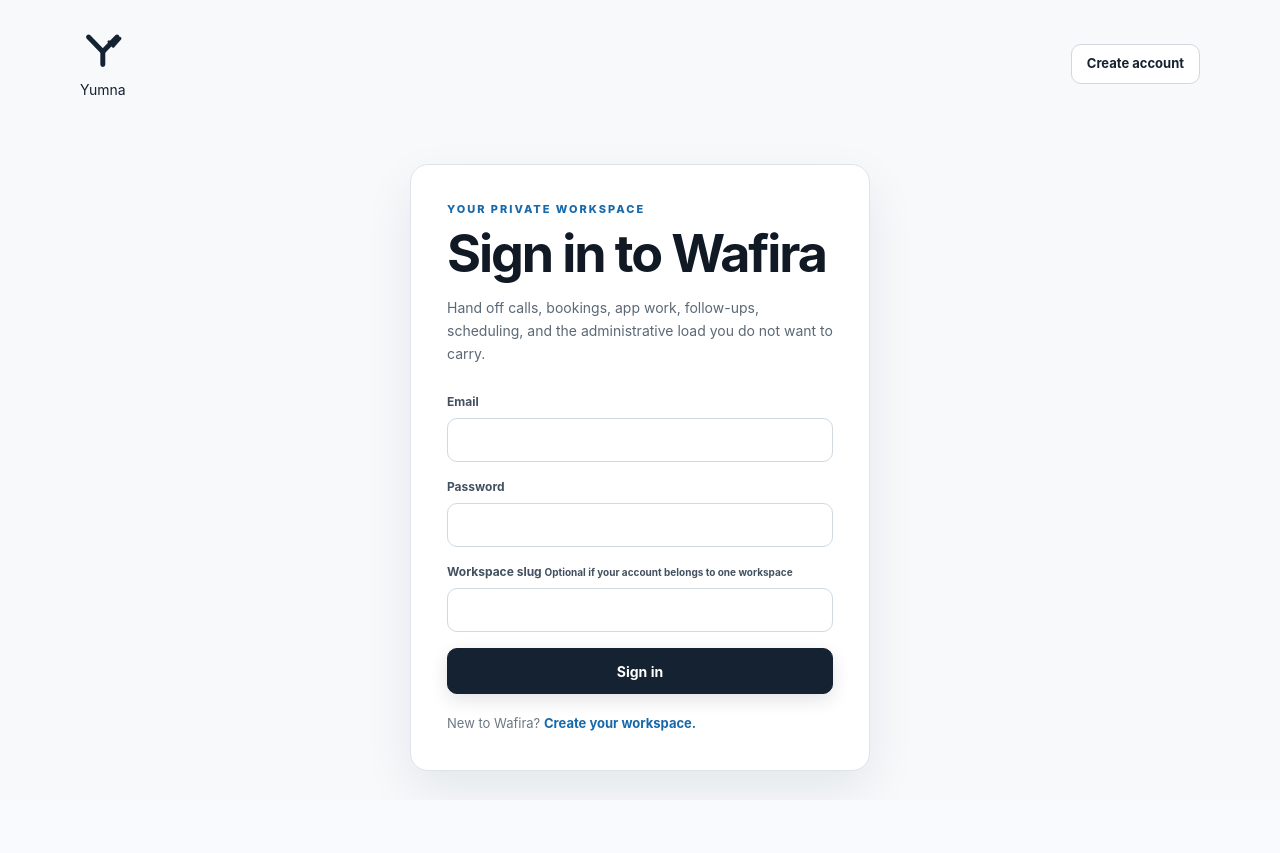
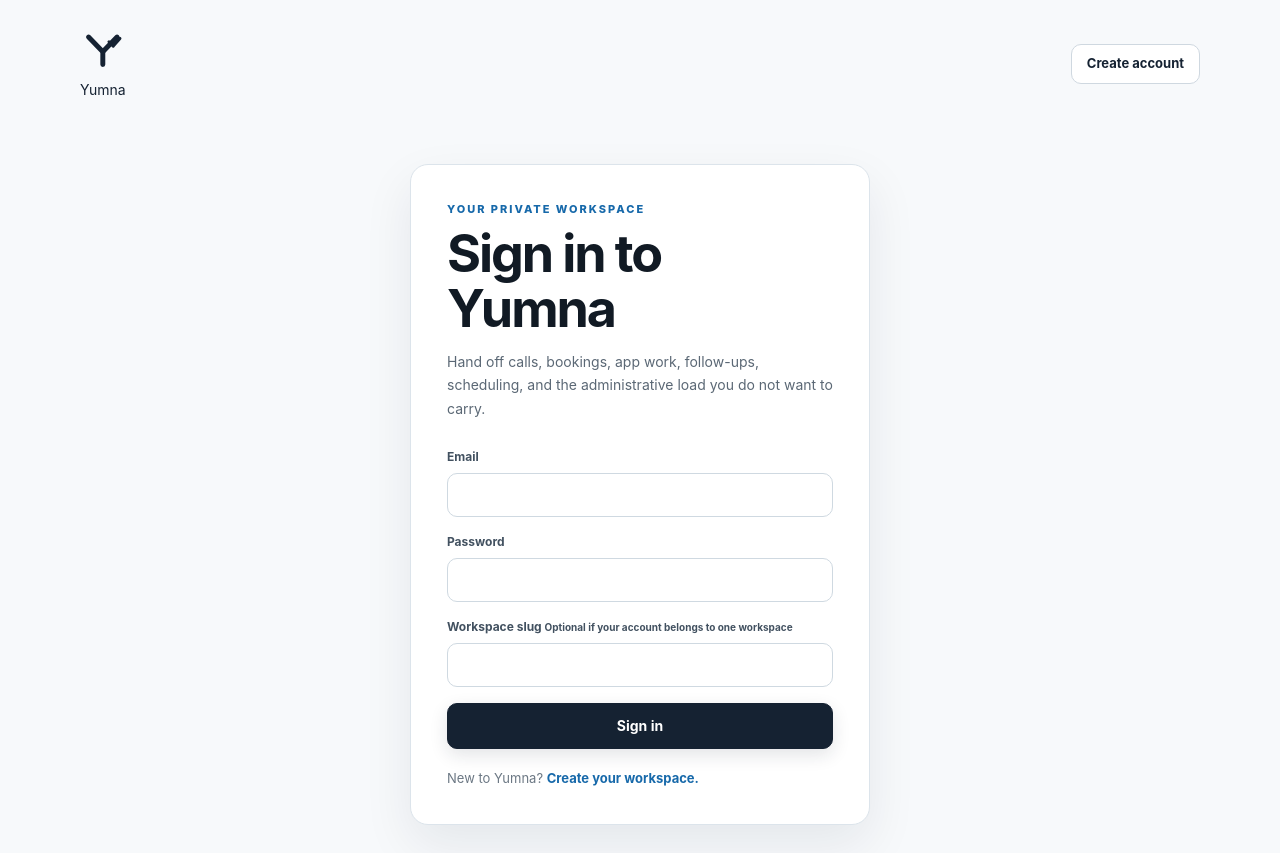
Before and after one commit to HamzaHefzy/hamzamain, a Next.js app: page /login in a window 1280 px wide. Before the commit the page ends 800 px from the top, so only its background shows below. Built offline with nearby package versions, Linux system fonts and the light colour scheme; no server answers.

Commit message:
Lock final Yumna brand identity

```diff
--- a/app/login/page.tsx
+++ b/app/login/page.tsx
@@ -12,15 +12,15 @@
   return (
     <div className="public-form-page">
       <header className="public-form-header">
-        <Link href="/" aria-label="Wafira home"><Logo /></Link>
+        <Link href="/" aria-label="Yumna home"><Logo /></Link>
         <Link href="/signup" className="m-button light compact">Create account</Link>
       </header>
       <main className="auth-card">
         <div className="m-kicker">Your private workspace</div>
-        <h1>Sign in to Wafira</h1>
+        <h1>Sign in to Yumna</h1>
         <p>Hand off calls, bookings, app work, follow-ups, scheduling, and the administrative load you do not want to carry.</p>
         <LoginForm />
-        <div className="auth-help">New to Wafira? <Link href="/signup">Create your workspace.</Link></div>
+        <div className="auth-help">New to Yumna? <Link href="/signup">Create your workspace.</Link></div>
       </main>
     </div>
   );
```
